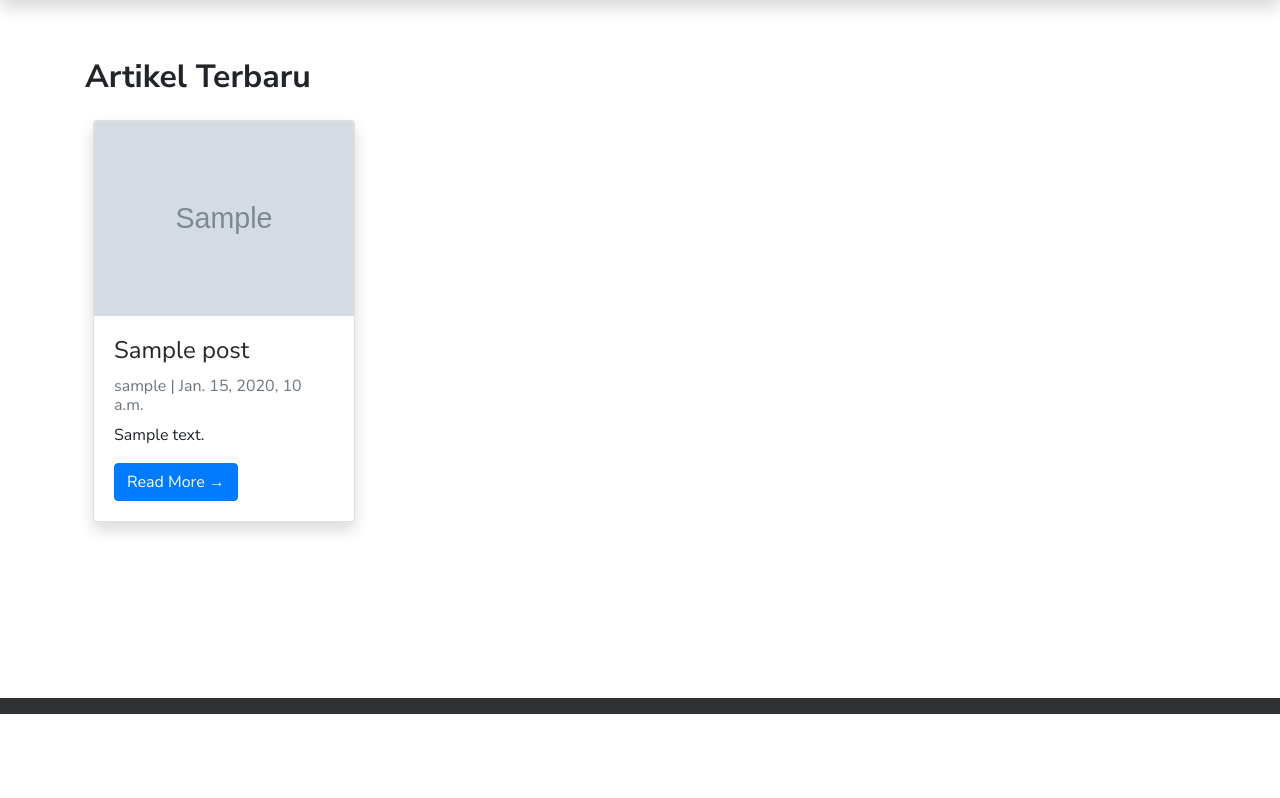
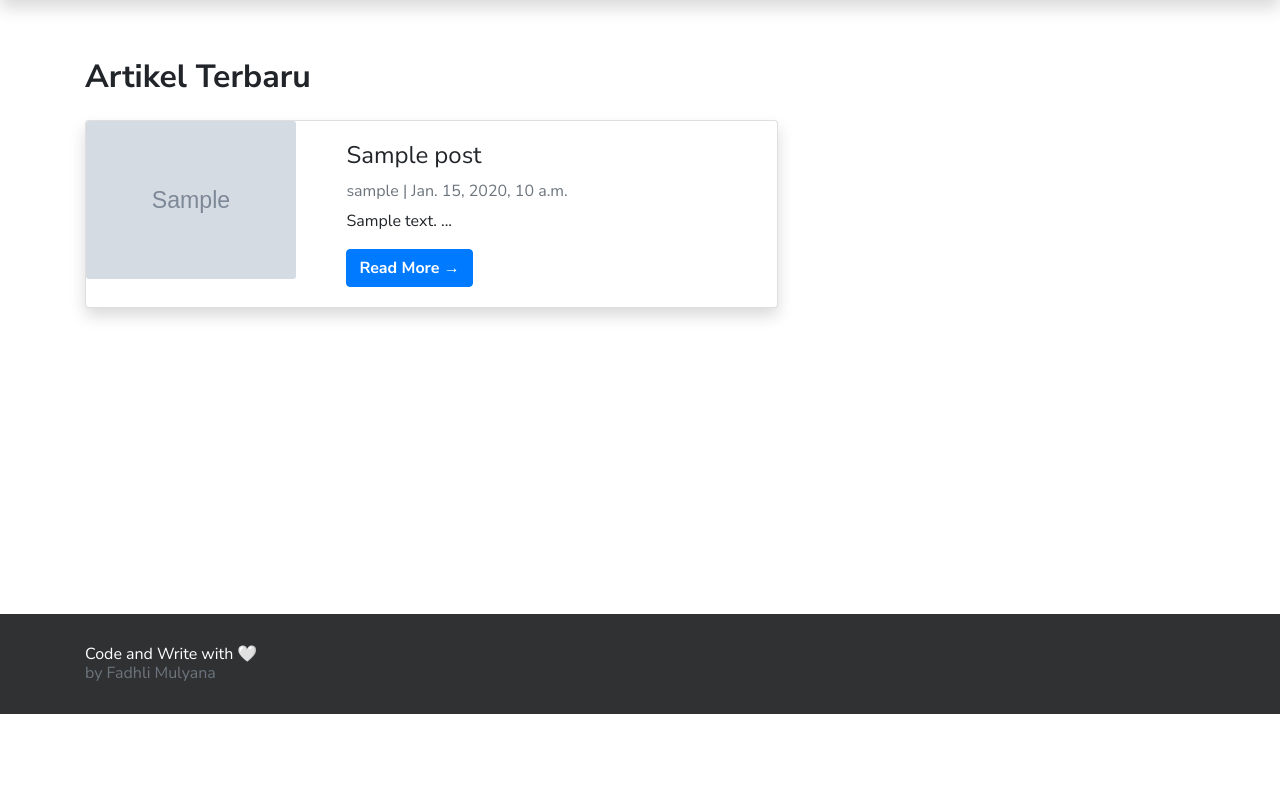
Before and after one commit to fadhlimulyana20/inifm, a Django app: page /blog/ in a window 1280 px wide. Shown: the part 86-884 px from the top of the page. After the commit the page ends 800 px from the top, so only its background shows below. Run offline with Django 3.2, Linux system fonts and the light colour scheme; tables that the repository leaves empty hold one stand-in row (values such as "Sample post"); grey boxes marked "Sample" are stand-in pictures; style sheets or scripts are compiled from the project's sources; some libraries are stand-ins or nearby versions.

Commit message:
Chnage Post grid Layout

```diff
--- a/blog/templates/home.html
+++ b/blog/templates/home.html
@@ -8,16 +8,22 @@
        <h2 class="font-weight-bold mb-4">Artikel Terbaru</h2>
         <div class="row no-gutters">
             {% for post in posts %}
-            <div class="col-lg-3 col-md-4 px-2 mb-2">
+            <div class="mb-2">
                 <div class="card mb-4 shadow">
-                    {% if post.featured_image %}
-                        <img class="card-img-top" src="{{ post.featured_image.url }}" alt="">
-                    {% endif %}
-                    <div class="card-body">
-                        <h4 class="card-title">{{ post.title }}</h4>
-                        <p class="card-text text-muted h6">{{ post.author }} | {{ post.created_at}} </p>
-                        <p class="card-text">{{post.content|slice:":100"|safe }}</p>
-                        <a href="{% url 'post_detail' post.slug  %}" class="btn btn-primary">Read More &rarr;</a>
+                    <div class="row">
+                        <div class="col-md-4">
+                            {% if post.featured_image %}
+                                <img class="card-img" src="{{ post.featured_image.url }}" alt="">
+                            {% endif %}
+                        </div>
+                        <div class="col-md-8">
+                            <div class="card-body">
+                                <h4 class="card-title">{{ post.title }}</h4>
+                                <p class="card-text text-muted h6">{{ post.author }} | {{ post.created_at}} </p>
+                                <p class="card-text">{{post.content|slice:":150"|safe }} ...</p>
+                                <a href="{% url 'post_detail' post.slug  %}" class="btn btn-primary font-weight-bold">Read More &rarr;</a>
+                            </div>
+                        </div>
                     </div>
                 </div>
             </div>
```
